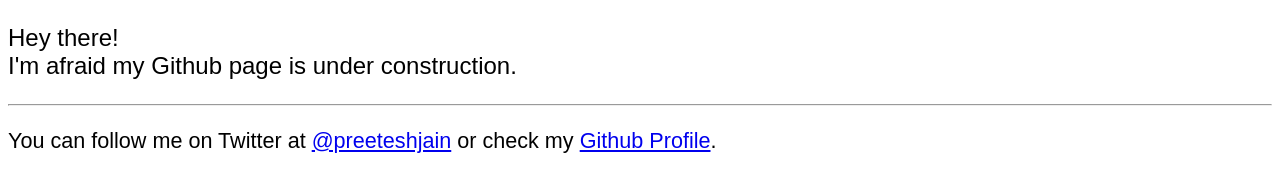
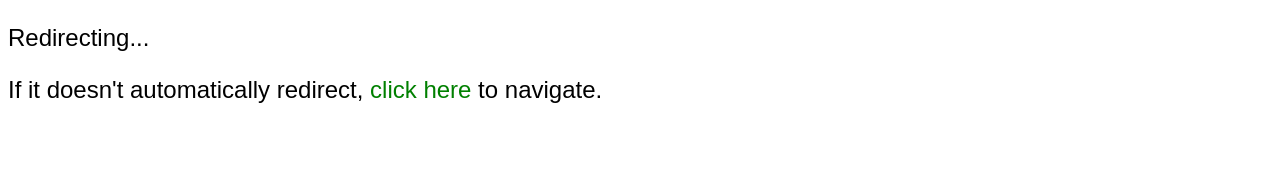
Before and after one commit to preeteshjain/preeteshjain.github.io, a plain HTML site: page index.html in a window 1280 px wide. Drawn offline with Linux system fonts and the light colour scheme.

Commit message:
Update index.html

```diff
--- a/index.html
+++ b/index.html
@@ -1,16 +1,24 @@
 <!DOCTYPE html>
 <html>
 <head>
-	<title>Preetesh Jain</title>
+	<title>Redirecting...</title>
 	<style type="text/css">
 		body {
 			font-family: sans-serif;
 			font-size: 1.5em;
 		}
+		a {
+			text-decoration: none;
+			color: green;
+		}
+		a:hover {
+			background-color: green;
+			color: white;
+		}
 	</style>
 </head>
 <body>
-	<p>Hey there! <br> I'm afraid my Github page is under construction.</p> <hr>
-	<p style="font-size: 0.9em;">You can follow me on Twitter at <a href="http://twitter.com/preeteshjain">@preeteshjain</a> or check my <a href="http://github.com/preeteshjain">Github Profile</a>.</p>
+	<p>Redirecting...</p>
+	<p>If it doesn't automatically redirect, <a href="http://preeteshjain.com">click here</a> to navigate.</p>
 </body>
 </html>
```
